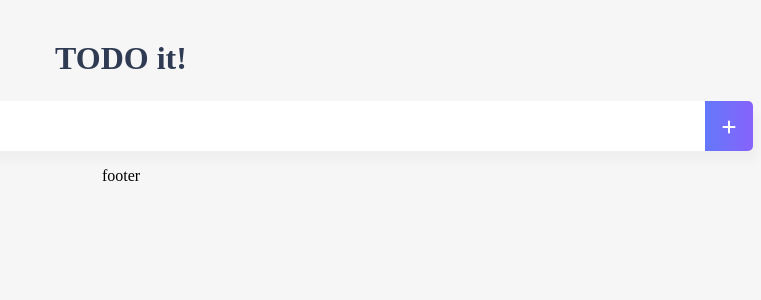
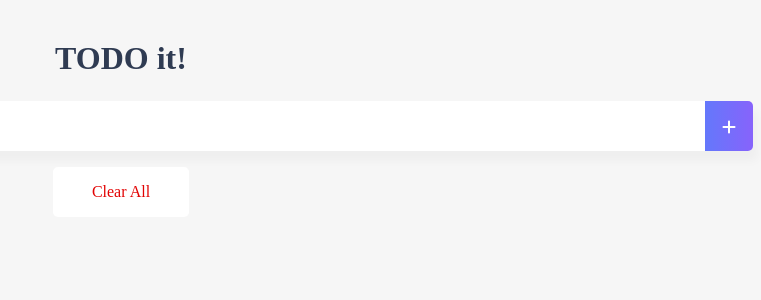
Before and after one commit to cansoup/vue-intermediate-try, a Vue app in the folder vue-todo/: page / in a window 1280 px wide. Shown: the top 300 px of the page, without its empty margins (519-1280 px from the left). Built offline with nearby package versions, Linux system fonts and the light colour scheme.

Commit message:
0624: 리팩토링

```diff
--- a/vue-todo/src/App.vue
+++ b/vue-todo/src/App.vue
@@ -1,8 +1,8 @@
 <template>
   <div id="app">
     <TodoHeader></TodoHeader>
-    <TodoInput></TodoInput>
-    <TodoList></TodoList>
+    <TodoInput @addTodoItem="addOneItem"></TodoInput>
+    <TodoList :propsdata="todoItems"></TodoList>
     <TodoFooter></TodoFooter>
   </div>
 </template>
@@ -19,6 +19,29 @@ export default {
     TodoInput,
     TodoList,
     TodoFooter
+  },
+  data() {
+    return {
+      todoItems: []
+    }
+  },
+  // 인스턴스가 생성되자마자 호출되는 라이프사이클 훅
+  created() {
+    if(localStorage.length > 0) {
+      for(var i = 0; i < localStorage.length; i ++){
+        if(localStorage.key(i) !== 'loglevel:webpack-dev-server'){
+          this.todoItems.push(JSON.parse(localStorage.getItem(localStorage.key(i))));
+        }
+      }
+    }
+  },
+  methods: {
+    addOneItem(todoItem) {
+        // 저장하는 로직
+        var obj = { completed: false, item: todoItem};
+        localStorage.setItem(this.newTodoItem, JSON.stringify(obj));
+        this.todoItems.push(obj);
+    },
   }
 }
 </script>
--- a/vue-todo/src/components/TodoFooter.vue
+++ b/vue-todo/src/components/TodoFooter.vue
@@ -1,29 +1,35 @@
 <template>
-  <div>
-    footer
+  <div class="clearAllContainer">
+    <span class="clearAllBtn" @click="clearTodo">Clear All</span>
   </div>
 </template>
 
-<script lang='ts'>
-import Vue from 'vue';
-export default Vue.extend({
+<script>
+export default {
   components: {},
   props: {},
   data() {
     return {};
   },
-  computed: {},
-  watch: {},
-  beforeCreate() {},
-  created() {},
-  beforeMount() {},
-  mounted() {},
-  beforeUpdate() {},
-  updated() {},
-  beforeDestroy() {},
-  destroyed() {},
-  methods: {},
-});
+  methods: {
+    clearTodo() {
+      localStorage.clear();
+    },
+  },
+}
 </script>
 
-<style lang='scss' scoped></style>
+<style scoped>
+.clearAllContainer {
+  width: 8.5rem;
+  height: 50px;
+  line-height: 50px;
+  background-color: white;
+  border-radius: 5px;
+  margin: 0 auto;
+}
+.clearAllBtn {
+  color: #e20303;
+  display: block;
+}
+</style>
--- a/vue-todo/src/components/TodoInput.vue
+++ b/vue-todo/src/components/TodoInput.vue
@@ -18,9 +18,8 @@ export default {
     addTodo() {
       // 비어 있는지 확인
       if(this.newTodoItem !== '') {
-        // 저장하는 로직
-        var obj = { completed: false, item: this.newTodoItem};
-        localStorage.setItem(this.newTodoItem, JSON.stringify(obj));
+        // this.$emit('이벤트 이름', 인자1, 인자2, ...
+        this.$emit('addTodoItem', this.newTodoItem);
         // localStorage.setItem(this.newTodoItem, obj); -> 로컬스토리지 콘솔 내에서 내용 확인이 불가능
         this.clearInput();
       }
--- a/vue-todo/src/components/TodoList.vue
+++ b/vue-todo/src/components/TodoList.vue
@@ -1,7 +1,7 @@
 <template>
   <div>
     <ul>
-      <li v-for="(todoItem, index) in todoItems" :key="todoItem.item">
+      <li v-for="(todoItem, index) in propsdata" :key="todoItem.item" class="shadow">
         <i class="checkBtn fas fa-check" :class="{checkBtnCompleted: todoItem.completed}" @click="toggleComplete(todoItem, index)"></i>
         <span :class="{textCompleted: todoItem.completed}">{{ todoItem.item }}</span>
         <span class="removeBtn" @click="removeTodo(todoItem, index)">
@@ -14,15 +14,13 @@
 
 <script>
 export default {
-  data() {
-    return {
-      todoItems: []
-    };
+  props: {
+    propsdata: Array
   },
   methods: {
     removeTodo(todoItem, index) {
       localStorage.removeItem(todoItem);
-      this.todoItems.splice(index, 1);
+      this.propsdata.splice(index, 1);
     },
     toggleComplete(todoItem, index) {
       console.log(index);
@@ -31,16 +29,6 @@ export default {
       // 로컬 스토리지에 데이터 갱신
       localStorage.removeItem(todoItem.item);
       localStorage.setItem(todoItem.item, JSON.stringify(todoItem));
-    }
-  },
-  // 인스턴스가 생성되자마자 호출되는 라이프사이클 훅
-  created() {
-    if(localStorage.length > 0) {
-      for(var i = 0; i < localStorage.length; i ++){
-        if(localStorage.key(i) !== 'loglevel:webpack-dev-server'){
-          this.todoItems.push(JSON.parse(localStorage.getItem(localStorage.key(i))));
-        }
-      }
     }
   },
 };
```
Also changed, not shown: 1 other file (tests, documents, lock files or other folders).
